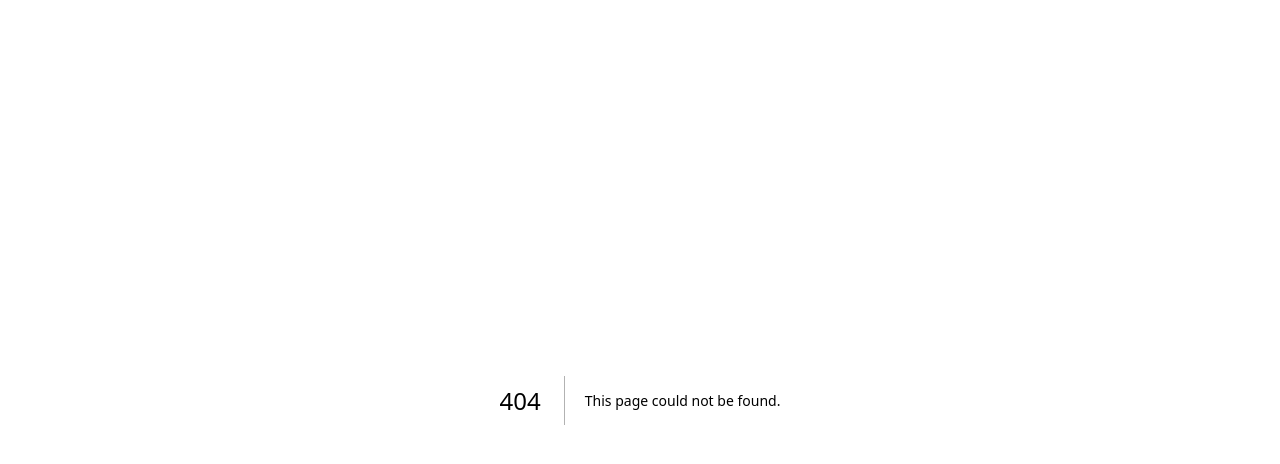
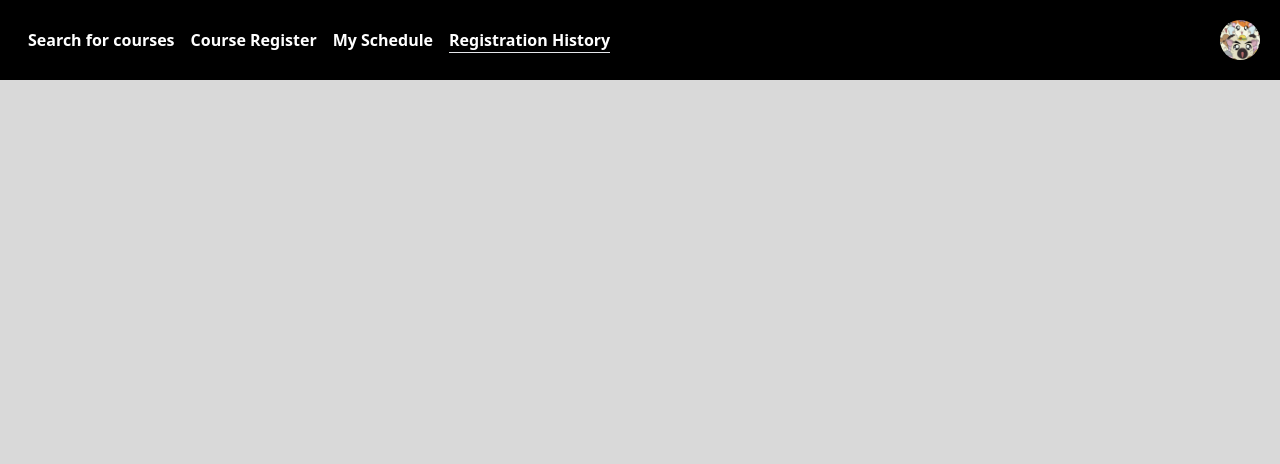
Before and after one commit to ChawinNg/soft-arch-frontend, a Next.js app: page /history in a window 1280 px wide. Before the commit this address had no page. Shown: the top 464 px of the page. Built offline with nearby package versions, Linux system fonts and the light colour scheme.

Commit message:
feat: complete navbar

```diff
--- /dev/null
+++ b/src/app/(have-nav)/history/page.tsx
@@ -0,0 +1,7 @@
+const HistoryPage = () => {
+    return (
+        <div></div>
+    );
+}
+
+export default HistoryPage;
--- a/src/components/ChangePageButton.tsx
+++ b/src/components/ChangePageButton.tsx
@@ -1,13 +1,19 @@
+'use client'
+import { useRouter } from "next/navigation";
+
 const ChangePageButton = ({
   pageName,
   active,
+  url
 }: {
   pageName: string;
   active: boolean;
+  url:string
 }) => {
+    const router = useRouter();
   return (
     <div className="p-1 m-1">
-      <button className="normal-text text-white">{pageName}</button>
+      <button className="normal-text text-white" onClick={()=>router.push('/'+url)}>{pageName}</button>
       {active ? <hr></hr> : null}
     </div>
   );
--- a/src/components/NavBar.tsx
+++ b/src/components/NavBar.tsx
@@ -1,18 +1,52 @@
+"use client";
+import { useState } from "react";
 import ChangePageButton from "./ChangePageButton";
 import ProfilePic from "./ProfilePic";
+import Link from "next/link";
+import { usePathname } from "next/navigation";
+const NavBar = () => {
+  const [isClicked, setISClicked] = useState<boolean>(false);
+  const pathname = usePathname();
+  return (
+    <div className="w-full h-full bg-black flex flex-row items-center justify-between px-5">
+      <div className="flex flex-row">
+        <ChangePageButton
+          pageName="Search for courses"
+          active={pathname==='/search'}
+          url="search"
+        ></ChangePageButton>
+        <ChangePageButton
+          pageName="Course Register"
+          active={pathname==='/course-register'}
+          url="course-register"
+        ></ChangePageButton>
+        <ChangePageButton
+          pageName="My Schedule"
+          active={pathname==='/schedule'}
+          url="schedule"
+        ></ChangePageButton>
+        <ChangePageButton
+          pageName="Registration History"
+          active={pathname==='/history'}
+          url="history"
+        ></ChangePageButton>
+      </div>
 
-const NavBar = () => {
-    return (
-    <div className="w-full h-full bg-black flex flex-row items-center justify-between px-5">
-        <div className="flex flex-row">
-            <ChangePageButton pageName="Search for courses" active={true}></ChangePageButton>
-            <ChangePageButton pageName="Course Register" active={true}></ChangePageButton>
-            <ChangePageButton pageName="My Schedule" active={true}></ChangePageButton>
-            <ChangePageButton pageName="Registration History" active={true}></ChangePageButton>
-
-        </div>
-        <ProfilePic width={40} height={40}/>
-    </div> );
-}
+      <div onClick={() => setISClicked(!isClicked)} className="size-[40px] ">
+        <ProfilePic width={40} height={40} />
+        {isClicked ? (
+          <div className="fixed z-10 normal-text text-center right-0  bg-[#D9D9D9] flex flex-col justify-center items-center w-32 m-5 divide-y-2 divide-black  border-2 border-black rounded-lg">
+            <div className="w-full p-1 ">
+              <Link href={"/profile"} className="hover:text-gray-600">
+                View Profile
+              </Link>
+            </div>
+            <div className="w-full p-1 ">Log out</div>
+          </div>
+        ) : null}
+      </div>
+    </div>
+  );
+};
 
 export default NavBar;
```
